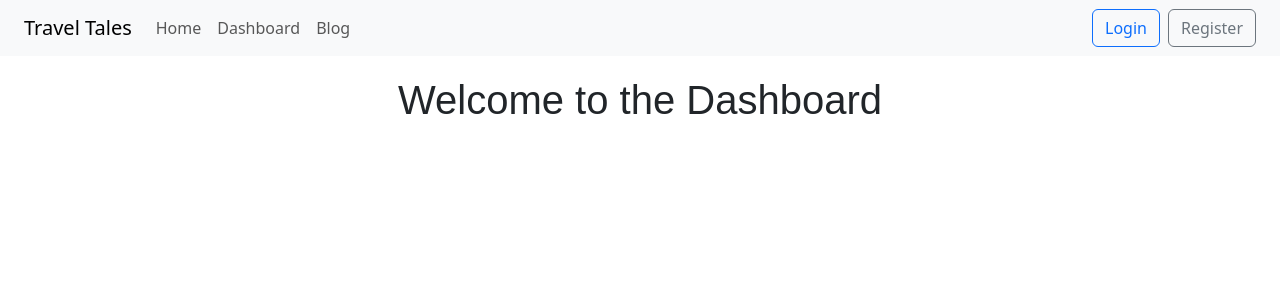
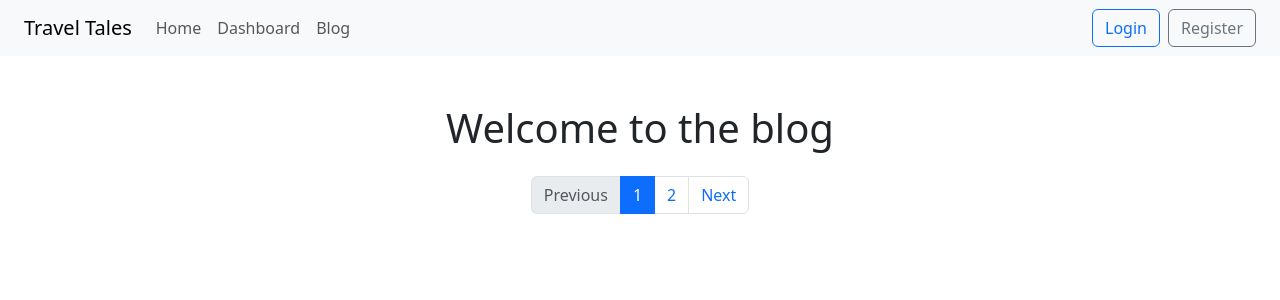
Before and after one commit to Lahirusampath2000/TravelTales, a React (Create React App) app in the folder frontend/: page /dashboard in a window 1280 px wide. Shown: the top 300 px of the page. Built offline with nearby package versions, Linux system fonts and the light colour scheme.

Commit message:
blog page layout and card layout added

```diff
--- a/frontend/src/Components/Dashboard.jsx
+++ b/frontend/src/Components/Dashboard.jsx
@@ -1,13 +1,45 @@
 import React from 'react';
+import 'bootstrap/dist/css/bootstrap.min.css';
+
+const blogPosts = [
+
+];
+
+const currentUserId = 1;
 
 const Dashboard = () => {
-    return (
-        <div style={{ padding: '20px', fontFamily: 'Arial, sans-serif' }}>
-            <h1>Welcome to the Dashboard</h1>
+  return (
+    <div className="container my-5">
+      <h1 className="mb-4">Welcome to the blog</h1>
+      <div className="row">
+        {blogPosts.map((post) => (
+          <div className="col-md-6 col-lg-4 mb-4" key={post.id}>
+            <div className="card h-100">
+              <div className="card-body">
+
+              </div>
+              {currentUserId === post.user_id && (
+                <div className="card-footer bg-white">
+                  <button className="btn btn-sm btn-outline-primary me-2">Edit</button>
+                  <button className="btn btn-sm btn-outline-danger">Delete</button>
+                </div>
+              )}
+            </div>
+          </div>
+        ))}
+      </div>
 
 
-        </div>
-    );
+      <nav>
+        <ul className="pagination justify-content-center">
+          <li className="page-item disabled"><span className="page-link">Previous</span></li>
+          <li className="page-item active"><span className="page-link">1</span></li>
+          <li className="page-item"><a className="page-link" href="#">2</a></li>
+          <li className="page-item"><a className="page-link" href="#">Next</a></li>
+        </ul>
+      </nav>
+    </div>
+  );
 };
 
 export default Dashboard;
```
